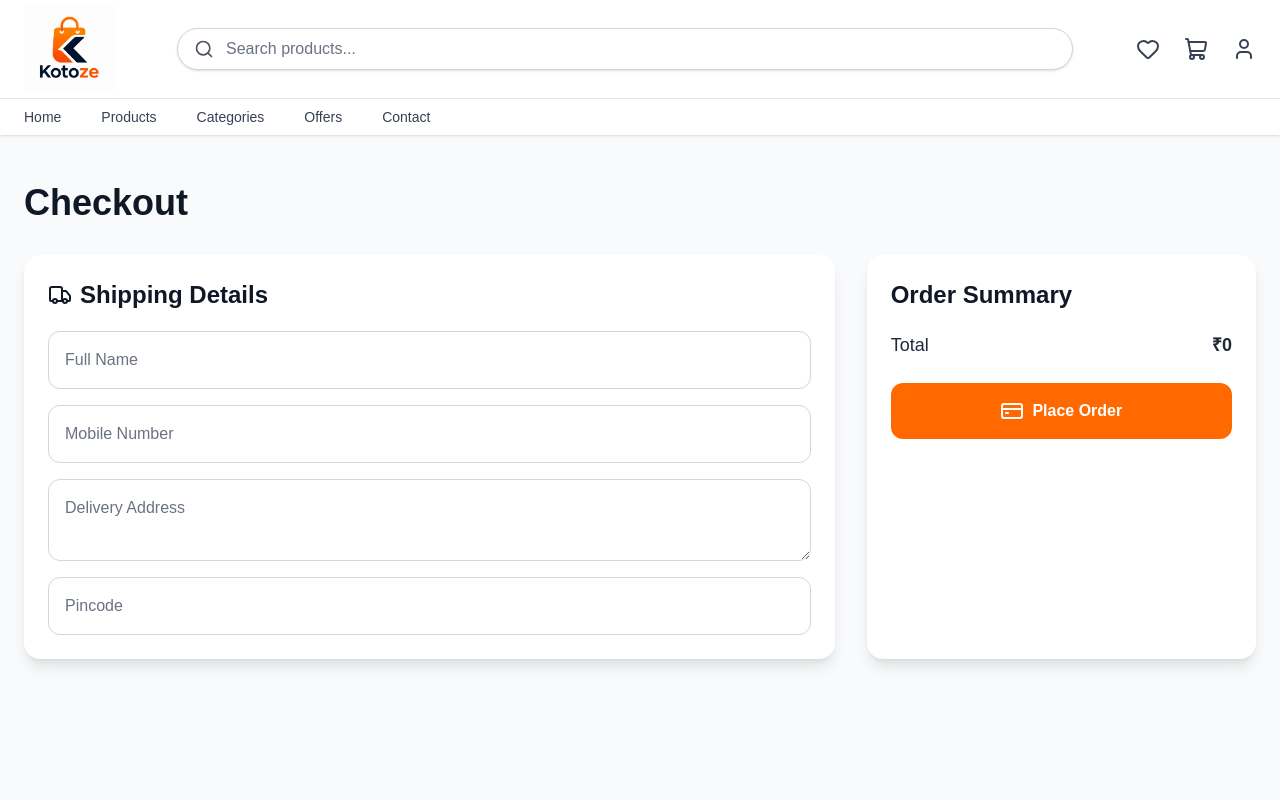
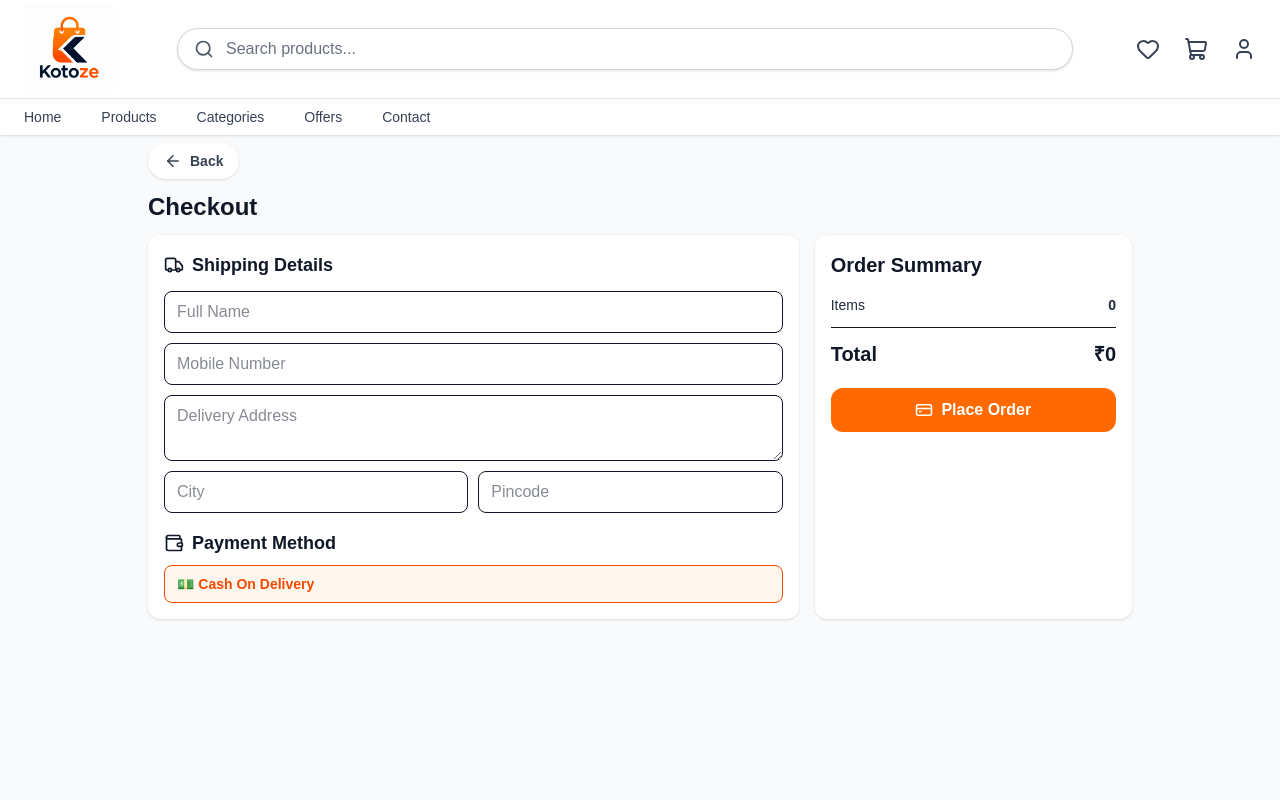
Before and after one commit to Sunil2505/Kotoze, a Next.js app: page /checkout in a window 1280 px wide. Shown: the top 800 px of the page. Built offline with nearby package versions, Linux system fonts and the light colour scheme.

Commit message:
complete checkout order flow UI

```diff
--- a/src/app/checkout/page.tsx
+++ b/src/app/checkout/page.tsx
@@ -5,7 +5,12 @@ import { useOrders } from "@/context/OrderContext";
 
 import { useRouter } from "next/navigation";
 
-import { CreditCard, Truck } from "lucide-react";
+import {
+  CreditCard,
+  Truck,
+  ArrowLeft,
+  Wallet,
+} from "lucide-react";
 
 
 export default function CheckoutPage() {
@@ -20,20 +25,36 @@ export default function CheckoutPage() {
 
   const { placeOrder } = useOrders();
 
-
   const router = useRouter();
 
 
 
   return (
 
-    <main className="min-h-screen bg-gray-50 py-12">
+    <main className="min-h-screen bg-gray-50 py-2">
 
 
-      <div className="mx-auto max-w-7xl px-6">
+      <div className="mx-auto max-w-5xl px-5">
 
 
-        <h1 className="mb-8 text-4xl font-extrabold text-gray-900">
+        {/* Back */}
+
+        <button
+          onClick={() => router.back()}
+          className="mb-3 flex items-center gap-2 rounded-full bg-white px-4 py-2 text-sm font-semibold text-gray-700 shadow hover:bg-orange-500 hover:text-white"
+        >
+
+          <ArrowLeft size={18} />
+
+          Back
+
+        </button>
+
+
+
+
+
+        <h1 className="mb-3 text-2xl font-extrabold text-gray-900">
 
           Checkout
 
@@ -41,19 +62,24 @@ export default function CheckoutPage() {
 
 
 
-        <div className="grid gap-8 lg:grid-cols-3">
 
 
 
-          {/* Shipping Details */}
+        <div className="grid gap-4 lg:grid-cols-3">
 
 
-          <div className="lg:col-span-2 rounded-2xl bg-white p-6 shadow-lg">
 
 
-            <div className="mb-5 flex items-center gap-2 text-2xl font-bold text-gray-900">
 
-              <Truck />
+          {/* Shipping */}
+
+
+          <div className="lg:col-span-2 rounded-xl bg-white p-4 shadow">
+
+
+            <div className="mb-3 flex items-center gap-2 text-lg font-bold text-gray-900">
+
+              <Truck size={20} />
 
               Shipping Details
 
@@ -62,34 +88,85 @@ export default function CheckoutPage() {
 
 
 
-            <div className="grid gap-4">
+
+
+            <div className="grid gap-2.5">
 
 
               <input
                 placeholder="Full Name"
-                className="rounded-xl border border-gray-300 bg-white p-4 text-gray-900 placeholder:text-gray-500 focus:border-orange-500 focus:outline-none"
+                className="rounded-lg border px-3 py-2 text-gray-900 focus:border-orange-500 focus:outline-none"
               />
 
 
               <input
                 placeholder="Mobile Number"
-                className="rounded-xl border border-gray-300 bg-white p-4 text-gray-900 placeholder:text-gray-500 focus:border-orange-500 focus:outline-none"
+                className="rounded-lg border px-3 py-2 text-gray-900 focus:border-orange-500 focus:outline-none"
               />
+
 
 
               <textarea
                 placeholder="Delivery Address"
-                className="rounded-xl border border-gray-300 bg-white p-4 text-gray-900 placeholder:text-gray-500 focus:border-orange-500 focus:outline-none"
+                rows={2}
+                className="rounded-lg border px-3 py-2 text-gray-900 focus:border-orange-500 focus:outline-none"
               />
 
 
-              <input
-                placeholder="Pincode"
-                className="rounded-xl border border-gray-300 bg-white p-4 text-gray-900 placeholder:text-gray-500 focus:border-orange-500 focus:outline-none"
-              />
+
+
+
+              <div className="grid gap-2.5 md:grid-cols-2">
+
+
+                <input
+                  placeholder="City"
+                  className="rounded-lg border px-3 py-2 text-gray-900 focus:border-orange-500 focus:outline-none"
+                />
+
+
+                <input
+                  placeholder="Pincode"
+                  className="rounded-lg border px-3 py-2 text-gray-900 focus:border-orange-500 focus:outline-none"
+                />
+
+
+              </div>
 
 
             </div>
+
+
+
+
+
+
+
+            {/* Payment */}
+
+
+            <div className="mt-4">
+
+
+              <h2 className="mb-2 flex items-center gap-2 text-lg font-bold text-gray-900">
+
+                <Wallet size={20} />
+
+                Payment Method
+
+              </h2>
+
+
+
+              <div className="rounded-lg border bg-orange-50 px-3 py-2 text-sm font-semibold text-orange-600">
+
+                💵 Cash On Delivery
+
+              </div>
+
+
+            </div>
+
 
 
           </div>
@@ -98,13 +175,17 @@ export default function CheckoutPage() {
 
 
 
-          {/* Order Summary */}
 
 
-          <div className="rounded-2xl bg-white p-6 shadow-lg">
+
+          {/* Summary */}
 
 
-            <h2 className="mb-5 text-2xl font-bold text-gray-900">
+          <div className="rounded-xl bg-white p-4 shadow">
+
+
+
+            <h2 className="mb-4 text-xl font-bold text-gray-900">
 
               Order Summary
 
@@ -113,19 +194,39 @@ export default function CheckoutPage() {
 
 
 
-            <div className="flex justify-between text-lg text-gray-800">
+
+            <div className="flex justify-between text-sm text-gray-800">
+
+              <span>Items</span>
+
+              <b>{cart.length}</b>
+
+            </div>
+
+
+
+
+
+            <hr className="my-3" />
+
+
+
+
+
+
+            <div className="flex justify-between text-xl font-bold text-gray-900">
 
               <span>Total</span>
 
+              <span>
+                ₹{cartTotal.toLocaleString("en-IN")}
+              </span>
 
-              <b>
-
-                ₹{cartTotal.toLocaleString("en-IN")}
-
-              </b>
+            </div>
 
 
-            </div>
+
+
 
 
 
@@ -141,8 +242,7 @@ export default function CheckoutPage() {
                     "KTZ-" + Date.now(),
 
                   date:
-                    new Date()
-                      .toLocaleDateString(),
+                    new Date().toLocaleDateString(),
 
                   items: cart,
 
@@ -150,32 +250,32 @@ export default function CheckoutPage() {
 
                 });
 
+
+
                 clearCart();
 
 
-                router.push(
-                  "/order-success"
-                );
+                router.push("/order-success");
 
 
               }}
 
 
-              className="mt-6 flex w-full items-center justify-center gap-2 rounded-xl bg-orange-500 py-4 font-bold text-white hover:bg-orange-600"
+              className="mt-5 flex w-full items-center justify-center gap-2 rounded-xl bg-orange-500 py-2.5 font-bold text-white hover:bg-orange-600"
+
             >
 
-
-              <CreditCard />
-
+              <CreditCard size={18} />
 
               Place Order
-
 
             </button>
 
 
 
+
           </div>
+
 
 
         </div>
--- a/src/app/order-success/page.tsx
+++ b/src/app/order-success/page.tsx
@@ -1,33 +1,76 @@
+"use client";
+
 import Link from "next/link";
-import { CheckCircle } from "lucide-react";
+
+import { useRouter } from "next/navigation";
+
+import {
+  CheckCircle,
+  ArrowLeft,
+} from "lucide-react";
 
 
 export default function OrderSuccessPage() {
 
+
+  const router = useRouter();
+
+
+
   return (
 
-    <main className="min-h-screen bg-gray-50 py-12">
+    <main className="min-h-screen bg-gray-50 py-3">
+
 
       <div className="mx-auto max-w-xl px-6">
 
 
-        <div className="rounded-2xl bg-white p-8 text-center shadow-lg">
+
+        {/* Back Button */}
+
+        <button
+
+          onClick={() => router.back()}
+
+          className="mb-4 flex items-center gap-2 rounded-full bg-white px-4 py-2 text-sm font-semibold text-gray-700 shadow transition hover:bg-orange-500 hover:text-white"
+
+        >
+
+          <ArrowLeft size={18} />
+
+          Back
+
+        </button>
+
+
+
+
+
+        <div className="rounded-2xl bg-white p-6 text-center shadow">
 
 
           <CheckCircle
-            size={55}
+
+            size={50}
+
             className="mx-auto text-green-500"
+
           />
 
 
-          <h1 className="mt-5 text-3xl font-extrabold text-gray-900">
+
+
+          <h1 className="mt-4 text-2xl font-extrabold text-gray-900">
 
             Order Placed Successfully!
 
           </h1>
 
 
-          <p className="mt-4 text-lg text-gray-600">
+
+
+
+          <p className="mt-3 text-gray-600">
 
             Thank you for shopping with Kotoze.
             Your order has been received.
@@ -36,14 +79,23 @@ export default function OrderSuccessPage() {
 
 
 
+
+
+
+
+
           {/* Buttons */}
 
-          <div className="mt-8 flex flex-wrap justify-center gap-4">
+          <div className="mt-6 flex flex-wrap justify-center gap-3">
+
 
 
             <Link
+
               href="/orders"
-              className="rounded-xl bg-orange-500 px-8 py-4 font-bold text-white transition hover:bg-orange-600"
+
+              className="rounded-xl bg-orange-500 px-6 py-3 font-bold text-white transition hover:bg-orange-600"
+
             >
 
               View My Orders
@@ -52,9 +104,15 @@ export default function OrderSuccessPage() {
 
 
 
+
+
+
             <Link
+
               href="/"
-              className="rounded-xl border border-orange-500 px-8 py-4 font-bold text-orange-500 transition hover:bg-orange-50"
+
+              className="rounded-xl border border-orange-500 px-6 py-3 font-bold text-orange-500 transition hover:bg-orange-50"
+
             >
 
               Continue Shopping
@@ -62,11 +120,14 @@ export default function OrderSuccessPage() {
             </Link>
 
 
+
           </div>
 
 
 
+
         </div>
+
 
 
       </div>
--- a/src/app/orders/[id]/page.tsx
+++ b/src/app/orders/[id]/page.tsx
@@ -1,14 +1,17 @@
 "use client";
 
 import { use } from "react";
+import { useRouter } from "next/navigation";
+import Image from "next/image";
+
 import { useOrders } from "@/context/OrderContext";
-import Image from "next/image";
 
 import {
   PackageCheck,
   Truck,
   Package,
   Home,
+  ArrowLeft,
 } from "lucide-react";
 
 
@@ -21,6 +24,7 @@ export default function OrderDetailsPage({
 
   const { id } = use(params);
 
+  const router = useRouter();
 
   const { orders } = useOrders();
 
@@ -35,15 +39,21 @@ export default function OrderDetailsPage({
 
     return (
 
-      <main className="min-h-screen bg-gray-50 py-16">
+      <main className="min-h-screen bg-gray-50 p-4">
+
+        <button
+          onClick={() => router.back()}
+          className="rounded-full bg-white px-4 py-2 shadow"
+        >
+          <ArrowLeft size={18} />
+        </button>
 
 
-        <h1 className="text-center text-3xl font-bold text-gray-900">
+        <h1 className="mt-10 text-center text-2xl font-bold">
 
           Order Not Found
 
         </h1>
-
 
       </main>
 
@@ -56,13 +66,32 @@ export default function OrderDetailsPage({
 
   return (
 
-    <main className="min-h-screen bg-gray-50 py-16">
+    <main className="min-h-screen bg-gray-50 py-2">
 
 
-      <div className="mx-auto max-w-5xl px-6">
+      <div className="mx-auto max-w-4xl px-4">
 
 
-        <h1 className="mb-8 text-3xl font-extrabold text-gray-900">
+
+        <button
+
+          onClick={() => router.back()}
+
+          className="mb-3 flex items-center gap-2 rounded-full bg-white px-4 py-2 text-sm font-semibold shadow hover:bg-orange-500 hover:text-white"
+
+        >
+
+          <ArrowLeft size={17} />
+
+          Back
+
+        </button>
+
+
+
+
+
+        <h1 className="mb-3 text-2xl font-bold text-gray-900">
 
           Order Details
 
@@ -72,37 +101,40 @@ export default function OrderDetailsPage({
 
 
 
-        <div className="rounded-2xl bg-white p-6 shadow-lg">
+        <div className="grid gap-4 lg:grid-cols-3">
 
 
-          {/* Order Info */}
 
 
-          <div className="flex justify-between">
+
+          {/* LEFT */}
+
+          <div className="h-fit lg:col-span-2 rounded-xl bg-white p-4 shadow">
+
+
+
+            <div className="flex justify-between text-sm">
 
 
               <div>
 
-
-              <p className="font-semibold text-gray-900">
+                <p className="font-bold">
 
                   Order ID: {order.orderId}
 
                 </p>
 
 
-              <p className="mt-2 text-gray-600">
+                <p className="text-gray-500">
 
-                Date: {order.date}
+                  {order.date}
 
                 </p>
-
 
               </div>
 
 
-
-            <span className="font-semibold text-green-600">
+              <span className="font-bold text-green-600">
 
                 Confirmed
 
@@ -115,22 +147,19 @@ export default function OrderDetailsPage({
 
 
 
-          {/* Products */}
-
-
-          <div className="mt-10 space-y-6">
+            <div className="mt-4 space-y-3">
 
 
               {order.items.map((item, index) => (
-
 
                 <div
 
                   key={`${item.id}-${index}`}
 
-    className="flex items-center gap-6"
+                  className="flex items-center gap-3 rounded-xl border p-3"
 
                 >
+
 
                   <Image
 
@@ -138,9 +167,9 @@ export default function OrderDetailsPage({
 
                     alt={item.name}
 
-                  width={130}
+                    width={65}
 
-                  height={130}
+                    height={65}
 
                     className="object-contain"
 
@@ -151,23 +180,21 @@ export default function OrderDetailsPage({
                   <div>
 
 
-                  <h2 className="text-xl font-bold text-gray-900">
+                    <h2 className="font-bold text-gray-900">
 
                       {item.name}
 
                     </h2>
 
 
+                    <p className="text-sm">
 
-                  <p className="mt-2 text-gray-700">
-
-                    Quantity: {item.quantity}
+                      Qty: {item.quantity}
 
                     </p>
 
 
-
-                  <p className="mt-2 font-bold text-orange-500">
+                    <p className="font-bold text-orange-500">
 
                       ₹{item.price.toLocaleString("en-IN")}
 
@@ -175,7 +202,6 @@ export default function OrderDetailsPage({
 
 
                   </div>
-
 
 
                 </div>
@@ -188,17 +214,23 @@ export default function OrderDetailsPage({
 
 
 
+          </div>
 
 
 
 
-          {/* Tracking */}
 
 
-          <div className="mt-10 rounded-xl bg-gray-50 p-6">
 
 
-            <h2 className="mb-6 text-xl font-bold text-gray-900">
+
+          {/* RIGHT */}
+
+
+          <div className="h-fit rounded-xl bg-white p-4 shadow">
+
+
+            <h2 className="mb-4 font-bold">
 
               Track Order
 
@@ -206,16 +238,43 @@ export default function OrderDetailsPage({
 
 
 
-            <div className="space-y-5">
+            <div className="space-y-3 text-sm">
 
 
-              <div className="flex items-center gap-3 text-green-600">
+              <p className="flex gap-2 text-green-600">
+
+                <PackageCheck size={17} />
+
+                Confirmed
+
+              </p>
 
 
-                <PackageCheck />
+              <p className="flex gap-2 text-gray-500">
+
+                <Package size={17} />
+
+                Packed
+
+              </p>
 
 
-                Order Confirmed
+              <p className="flex gap-2 text-gray-500">
+
+                <Truck size={17} />
+
+                Shipped
+
+              </p>
+
+
+              <p className="flex gap-2 text-gray-500">
+
+                <Home size={17} />
+
+                Delivered
+
+              </p>
 
 
             </div>
@@ -224,44 +283,45 @@ export default function OrderDetailsPage({
 
 
 
-              <div className="flex items-center gap-3 text-gray-500">
+{/* Payment Details */}
+
+<div className="mt-5 rounded-xl bg-orange-50 p-3">
 
 
-                <Package />
+  <h2 className="mb-3 font-bold text-gray-900">
+
+    Payment Details
+
+  </h2>
 
 
-                Packed
 
+  <div className="space-y-2 text-sm">
+
+
+    <div className="flex justify-between text-gray-700">
+
+      <span>Method</span>
+
+      <span className="font-bold">
+
+        Cash On Delivery
+
+      </span>
 
     </div>
 
 
 
+    <div className="flex justify-between text-gray-700">
 
+      <span>Payment Status</span>
 
-              <div className="flex items-center gap-3 text-gray-500">
+      <span className="font-bold text-orange-600">
 
+        Pending
 
-                <Truck />
-
-
-                Shipped
-
-
-              </div>
-
-
-
-
-
-              <div className="flex items-center gap-3 text-gray-500">
-
-
-                <Home />
-
-
-                Delivered
-
+      </span>
 
     </div>
 
@@ -275,15 +335,18 @@ export default function OrderDetailsPage({
 
 
 
-
-
 {/* Total */}
 
+        <div className="mt-5 border-t pt-4 text-xl font-bold text-gray-900">
 
-          <div className="mt-8 border-t pt-5 text-xl font-bold text-gray-900">
+          Total
 
+          <br />
 
-            Total: ₹{(order.total || 0).toLocaleString("en-IN")}
+          ₹{(order.total || 0).toLocaleString("en-IN")}
+
+        </div>
+
 
 
           </div>
--- a/src/app/orders/page.tsx
+++ b/src/app/orders/page.tsx
@@ -3,40 +3,73 @@
 import Image from "next/image";
 import Link from "next/link";
 
-import { PackageCheck } from "lucide-react";
+import { useRouter } from "next/navigation";
+
+import {
+  PackageCheck,
+  ArrowLeft,
+} from "lucide-react";
+
 import { useOrders } from "@/context/OrderContext";
 
 
 export default function OrdersPage() {
 
+
+  const router = useRouter();
+
   const { orders } = useOrders();
+
+
 
 
   if (orders.length === 0) {
 
     return (
 
-      <main className="min-h-screen bg-gray-50 py-12">
+      <main className="min-h-screen bg-gray-50 py-3">
 
-        <div className="mx-auto max-w-5xl px-6 text-center">
+        <div className="mx-auto max-w-5xl px-6">
+
+
+          <button
+            onClick={() => router.back()}
+            className="mb-4 flex items-center gap-2 rounded-full bg-white px-4 py-2 text-sm font-semibold text-gray-700 shadow hover:bg-orange-500 hover:text-white"
+          >
+
+            <ArrowLeft size={18} />
+
+            Back
+
+          </button>
+
+
+
+
+          <div className="text-center">
 
             <PackageCheck
-            size={70}
+              size={55}
               className="mx-auto text-orange-500"
             />
 
-          <h1 className="mt-5 text-3xl font-bold text-gray-900">
+
+            <h1 className="mt-4 text-2xl font-bold text-gray-900">
 
               No Orders Yet
 
             </h1>
 
 
-          <p className="mt-3 text-gray-600">
+            <p className="mt-2 text-gray-600">
 
               Your purchased items will appear here.
 
             </p>
+
+
+          </div>
+
 
         </div>
 
@@ -48,15 +81,37 @@ export default function OrdersPage() {
 
 
 
+
+
+
+
   return (
 
-    <main className="min-h-screen bg-gray-50 py-12">
+    <main className="min-h-screen bg-gray-50 py-3">
 
 
       <div className="mx-auto max-w-5xl px-6">
 
 
-        <h1 className="mb-8 text-3xl font-extrabold text-gray-900">
+        {/* Back */}
+
+        <button
+          onClick={() => router.back()}
+          className="mb-4 flex items-center gap-2 rounded-full bg-white px-4 py-2 text-sm font-semibold text-gray-700 shadow hover:bg-orange-500 hover:text-white"
+        >
+
+          <ArrowLeft size={18} />
+
+          Back
+
+        </button>
+
+
+
+
+
+
+        <h1 className="mb-5 text-2xl font-extrabold text-gray-900">
 
           My Orders
 
@@ -64,7 +119,9 @@ export default function OrdersPage() {
 
 
 
-        <div className="space-y-6">
+
+
+        <div className="space-y-4">
 
 
           {orders.map((order) => (
@@ -72,27 +129,22 @@ export default function OrdersPage() {
 
             <div
               key={order.orderId}
-              className="rounded-2xl bg-white p-6 shadow-lg"
+              className="rounded-2xl bg-white p-4 shadow"
             >
 
 
 
-              <div className="mb-5 flex justify-between text-gray-700">
 
+              <div className="mb-4 flex justify-between text-sm text-gray-700">
 
                 <span>
-
                   Order ID: {order.orderId}
-
                 </span>
 
 
                 <span>
-
                   {order.date}
-
                 </span>
-
 
               </div>
 
@@ -100,28 +152,40 @@ export default function OrdersPage() {
 
 
 
+
+
               {order.items.map((item, index) => (
+
 
                 <div
                   key={`${item.id}-${index}`}
-                    className="flex gap-6"
+                  className="flex gap-4"
                 >
 
 
+
                   <Image
+
                     src={item.image}
+
                     alt={item.name}
-                    width={120}
-                    height={120}
+
+                    width={90}
+
+                    height={90}
+
                     className="object-contain"
+
                   />
+
+
 
 
 
                   <div className="flex-1">
 
 
-                    <h2 className="text-xl font-bold text-gray-900">
+                    <h2 className="text-lg font-bold text-gray-900">
 
                       {item.name}
 
@@ -129,7 +193,8 @@ export default function OrdersPage() {
 
 
 
-                    <p className="mt-2 text-gray-600">
+
+                    <p className="mt-1 text-sm text-gray-600">
 
                       Quantity: {item.quantity}
 
@@ -137,7 +202,8 @@ export default function OrdersPage() {
 
 
 
-                    <p className="mt-2 font-bold text-orange-500">
+
+                    <p className="mt-1 font-bold text-orange-500">
 
                       ₹{item.price.toLocaleString("en-IN")}
 
@@ -145,13 +211,16 @@ export default function OrdersPage() {
 
 
 
-                    <div className="mt-3 flex items-center gap-2 text-green-600">
 
-                      <PackageCheck size={18} />
+
+                    <div className="mt-2 flex items-center gap-2 text-sm text-green-600">
+
+                      <PackageCheck size={16} />
 
                       Order Confirmed
 
                     </div>
+
 
 
                   </div>
@@ -166,14 +235,16 @@ export default function OrdersPage() {
 
 
 
-              <div className="mt-5 flex items-center justify-between border-t pt-4">
+
+
+              <div className="mt-4 flex items-center justify-between border-t pt-3">
 
 
                 <Link
 
                   href={`/orders/${order.orderId}`}
 
-                  className="rounded-xl bg-orange-500 px-6 py-3 font-bold text-white hover:bg-orange-600"
+                  className="rounded-xl bg-orange-500 px-5 py-2 text-sm font-bold text-white hover:bg-orange-600"
 
                 >
 
@@ -183,7 +254,9 @@ export default function OrdersPage() {
 
 
 
-                <div className="text-xl font-bold text-gray-900">
+
+
+                <div className="font-bold text-gray-900">
 
                   Total: ₹{(order.total ?? 0).toLocaleString("en-IN")}
 
--- a/src/components/cart/CartSummary.tsx
+++ b/src/components/cart/CartSummary.tsx
@@ -1,6 +1,6 @@
 import { ShieldCheck } from "lucide-react";
 import Link from "next/link";
-import { ShoppingBag } from "lucide-react";
+
 
 
 type Props = {
```
Also changed, not shown: src/app/cart/page.tsx (line endings or trailing spaces), src/context/CartContext.tsx (line endings or trailing spaces). Lines whose indentation alone changed are shown as unchanged.
